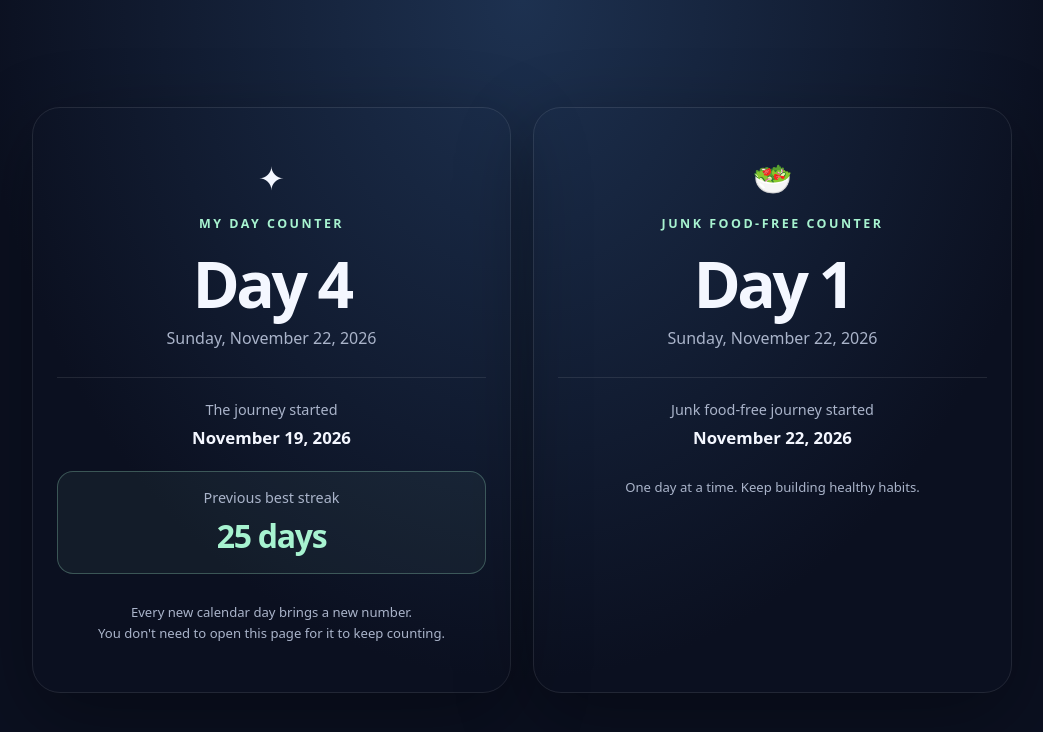
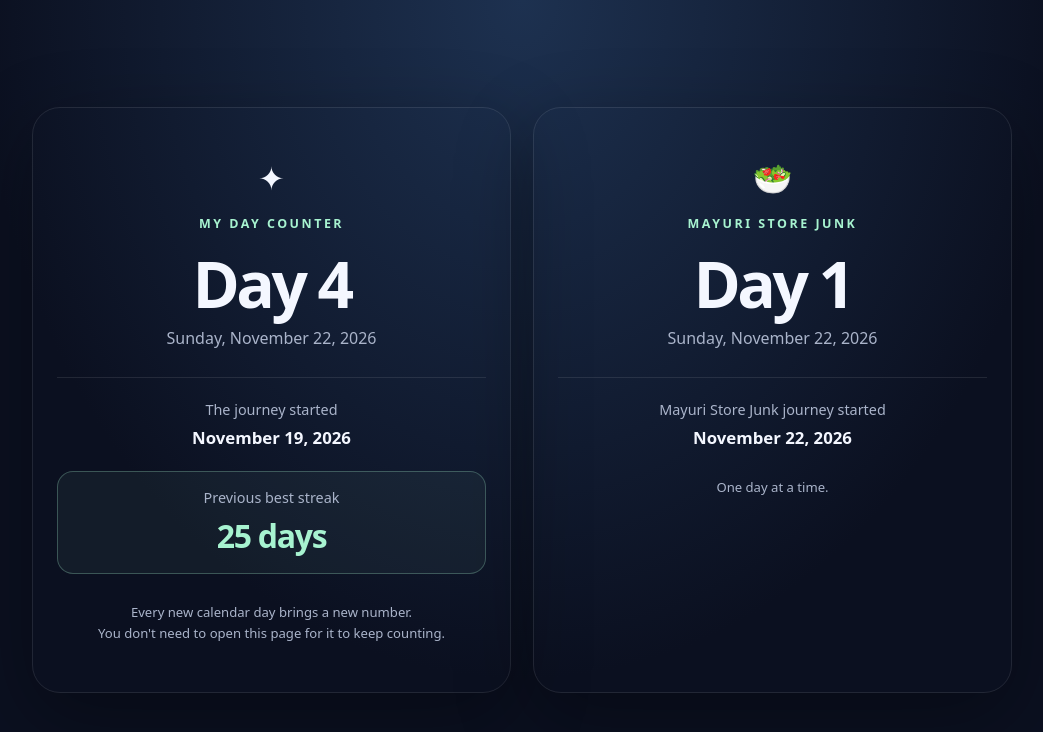
Before and after one commit to nagavenkateshgavini/day-counter, a plain HTML site: page index.html in a window 1280 px wide. Shown: the whole page, without its empty margins (118-1161 px from the left). Drawn offline with Linux system fonts and the light colour scheme.

Commit message:
Rename junk food counter to Mayuri Store Junk

```diff
--- a/index.html
+++ b/index.html
@@ -39,13 +39,13 @@
   </main>
   <main aria-live="polite">
     <div class="calendar" aria-hidden="true">🥗</div>
-    <div class="eyebrow">Junk food-free counter</div>
+    <div class="eyebrow">Mayuri Store Junk</div>
     <h1 id="junk-count">Day —</h1>
     <div class="date" id="junk-today">Loading today's date…</div>
     <div class="rule"></div>
-    <div class="label">Junk food-free journey started</div>
+    <div class="label">Mayuri Store Junk journey started</div>
     <div class="start" id="junk-start-date">November 22, 2026</div>
-    <p class="note">One day at a time. Keep building healthy habits.</p>
+    <p class="note">One day at a time.</p>
   </main>
   </div>
   <script>
```
